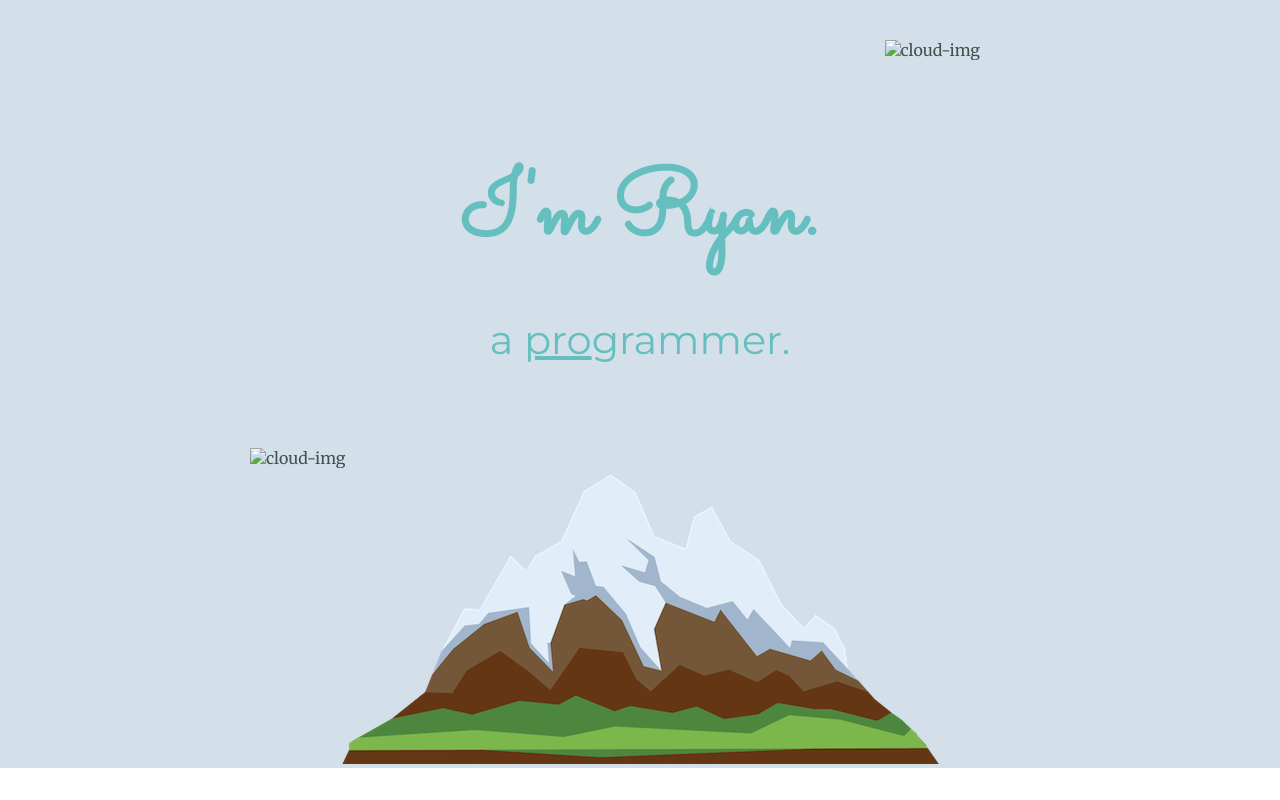
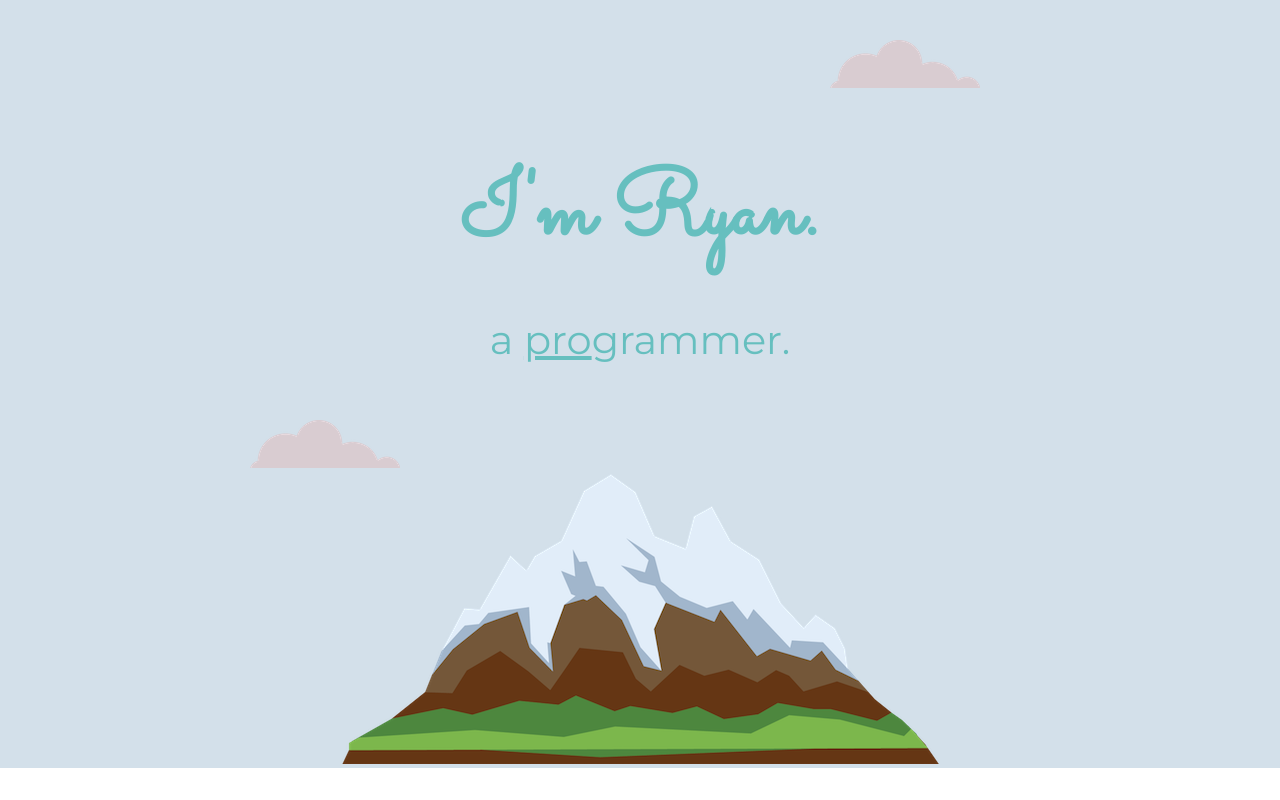
Before and after one commit to Teufelhunden97/cv, a plain HTML site: page index.html in a window 1280 px wide. Shown: the top 800 px of the page. Drawn offline with Linux system fonts and the light colour scheme.

Commit message:
Update index.html

```diff
--- a/index.html
+++ b/index.html
@@ -12,10 +12,10 @@
 
 <body>
   <div class="top-container">
-    <img class="top-cloud" src="" alt="cloud-img">
+    <img class="top-cloud" src="https://github.com/Teufelhunden97/cv/blob/main/cloud.png" alt="cloud-img">
     <h1>I'm Ryan.</h1>
     <h2>a <span class="pro">pro</span>grammer.</h2>
-    <img class="bottom-cloud" src="" alt="cloud-img">
+    <img class="bottom-cloud" src="https://github.com/Teufelhunden97/cv/blob/main/cloud.png" alt="cloud-img">
     <img src="https://github.com/Teufelhunden97/cv/blob/main/mountain.png" alt="mountain-img">
   </div>
   <div class="middle-container">
```
